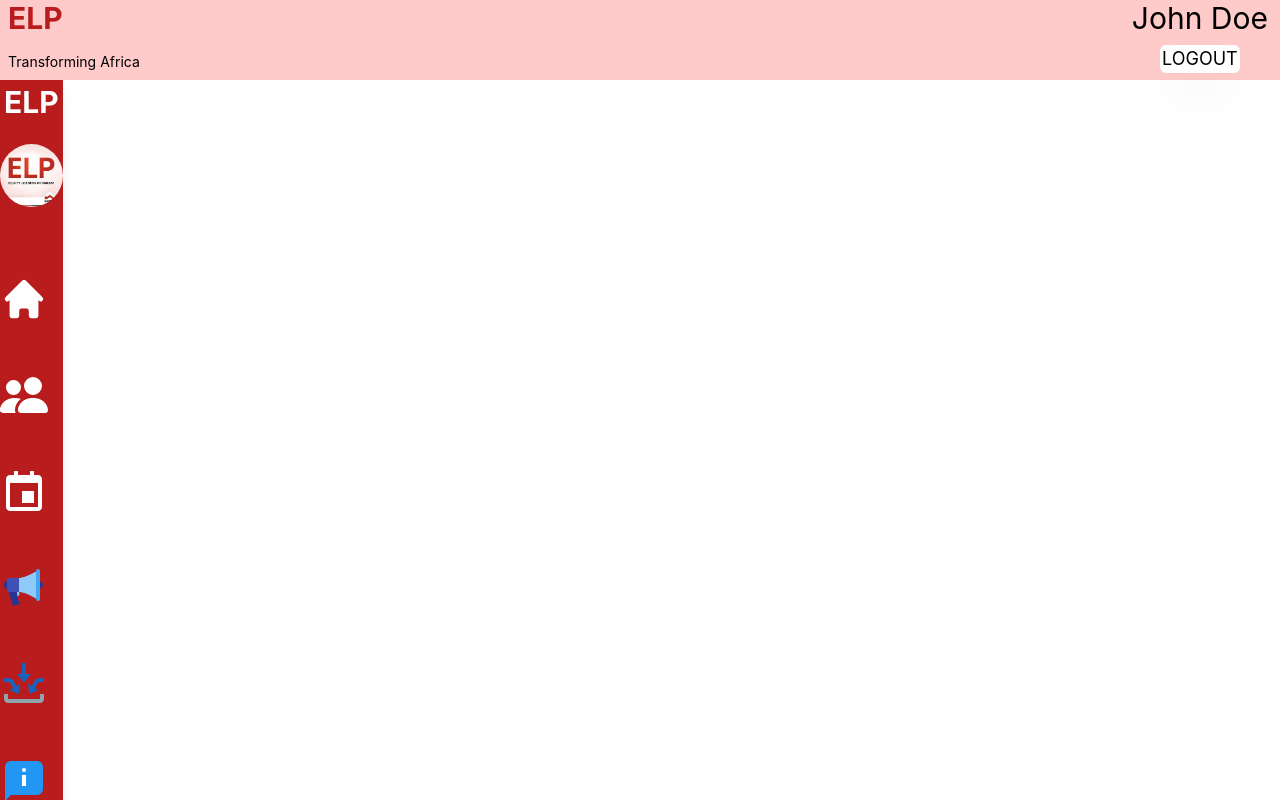
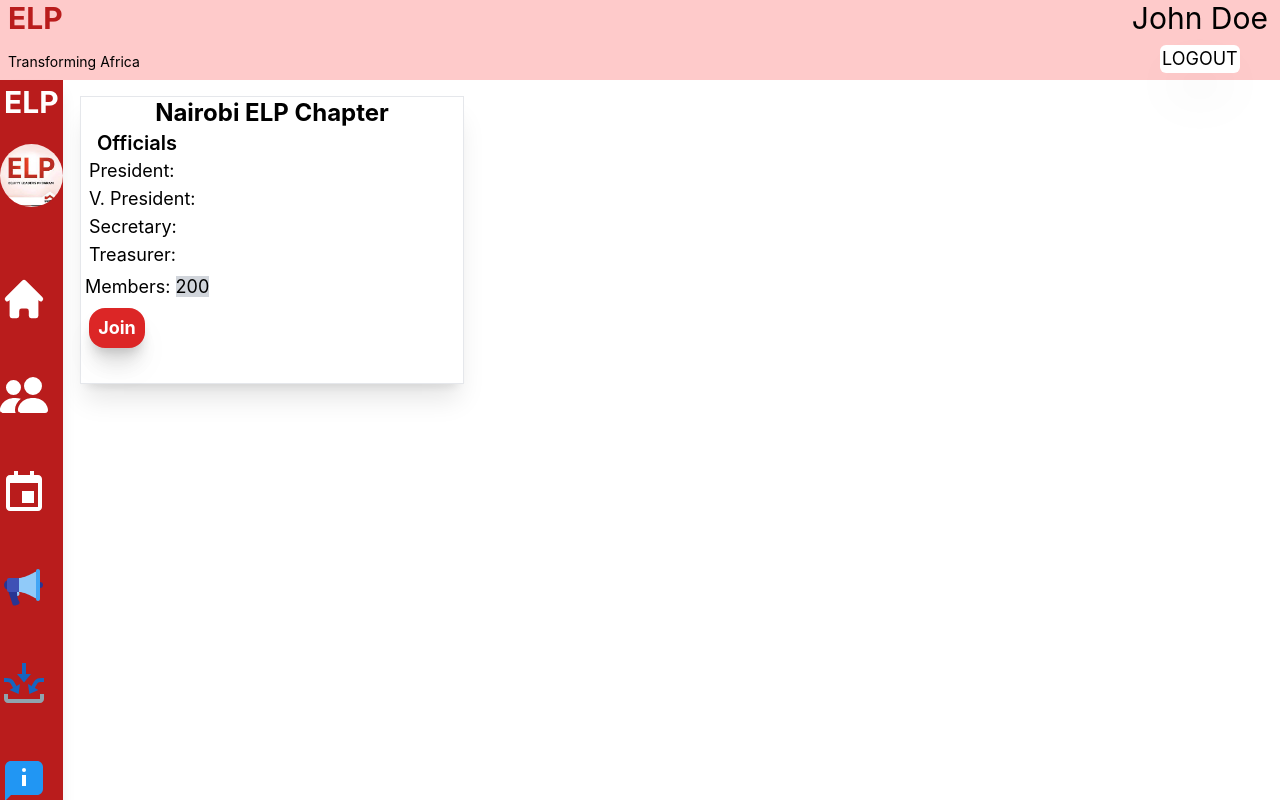
Before and after one commit to denisdelaki/elp-frontend, a React (Create React App) app: page /chapters in a window 1280 px wide. Built offline with nearby package versions, Linux system fonts and the light colour scheme.

Commit message:
added a div to hold each chapter

```diff
--- a/src/Components/Chapters.js
+++ b/src/Components/Chapters.js
@@ -2,7 +2,18 @@ import React from 'react';
 
 function Chapters() {
   return (
-    <div> </div>
+    <div className='grid grid-cols-5'>
+      <div className='border h-72 w-96 my-4 shadow-xl '>
+        <h2 className='text-2xl text-center font-bold'>Nairobi ELP Chapter</h2>
+        <h3 className='text-xl font-semibold mx-4'>Officials</h3>
+        <p className='text-lg font-normal mx-2'>President:</p>
+        <p className="text-lg font-normal mx-2">V. President:</p>
+        <p className="text-lg font-normal mx-2"> Secretary:</p>
+        <p className='text-lg font-normal mx-2'>Treasurer:</p>
+        <p className="text-lg font-normal m-1">Members: <span className='bg-gray-300 '>200</span></p>
+         <button className='h-10 w-14 border-none relative  text-white  text-lg bg-red-600 shadow-xl drop-shadow-xl rounded-2xl mx-2 hover:text-red-600 hover:bg-black hover:shadow-xl'>Join</button>
+      </div>
+    </div>
   )
 }
 export default Chapters
```
